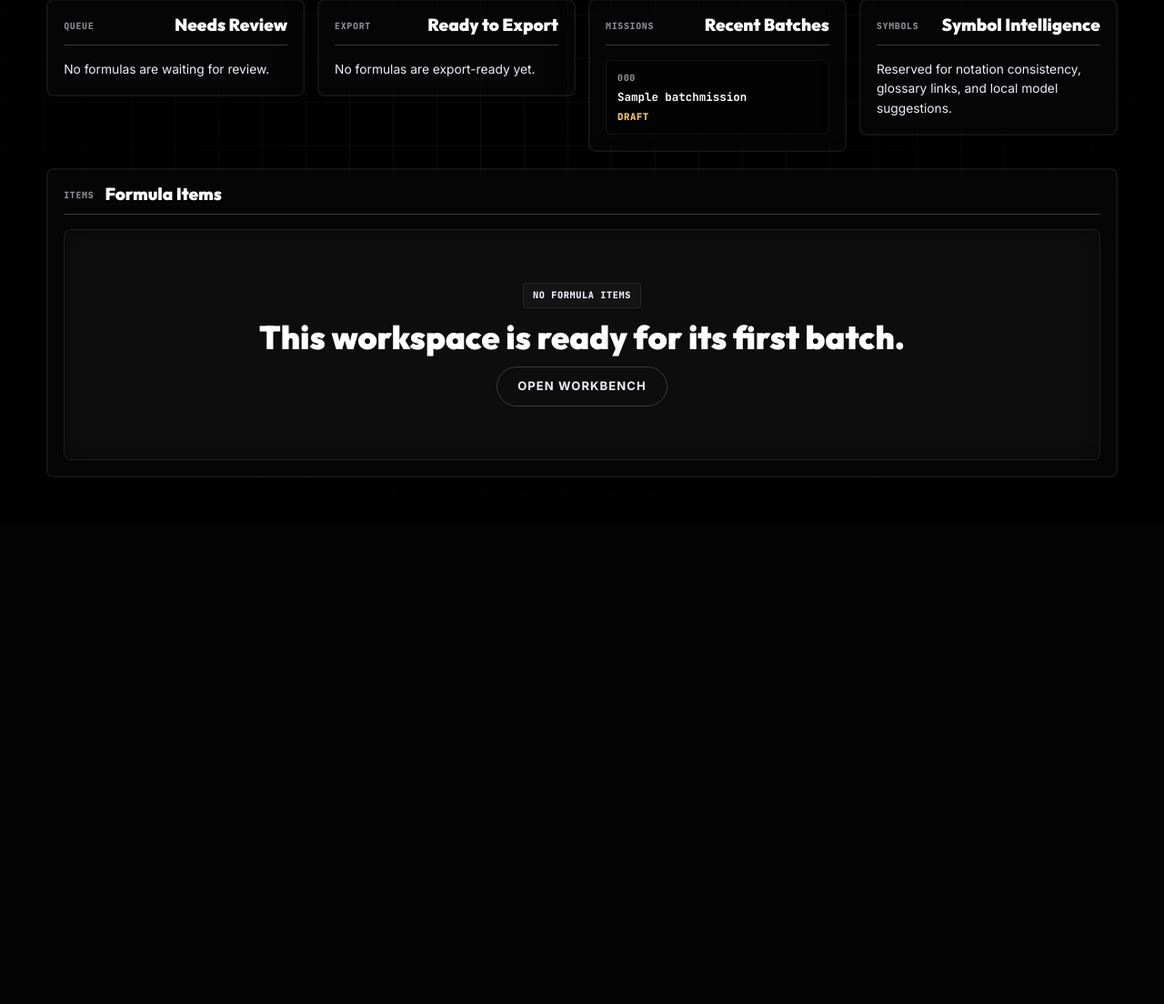
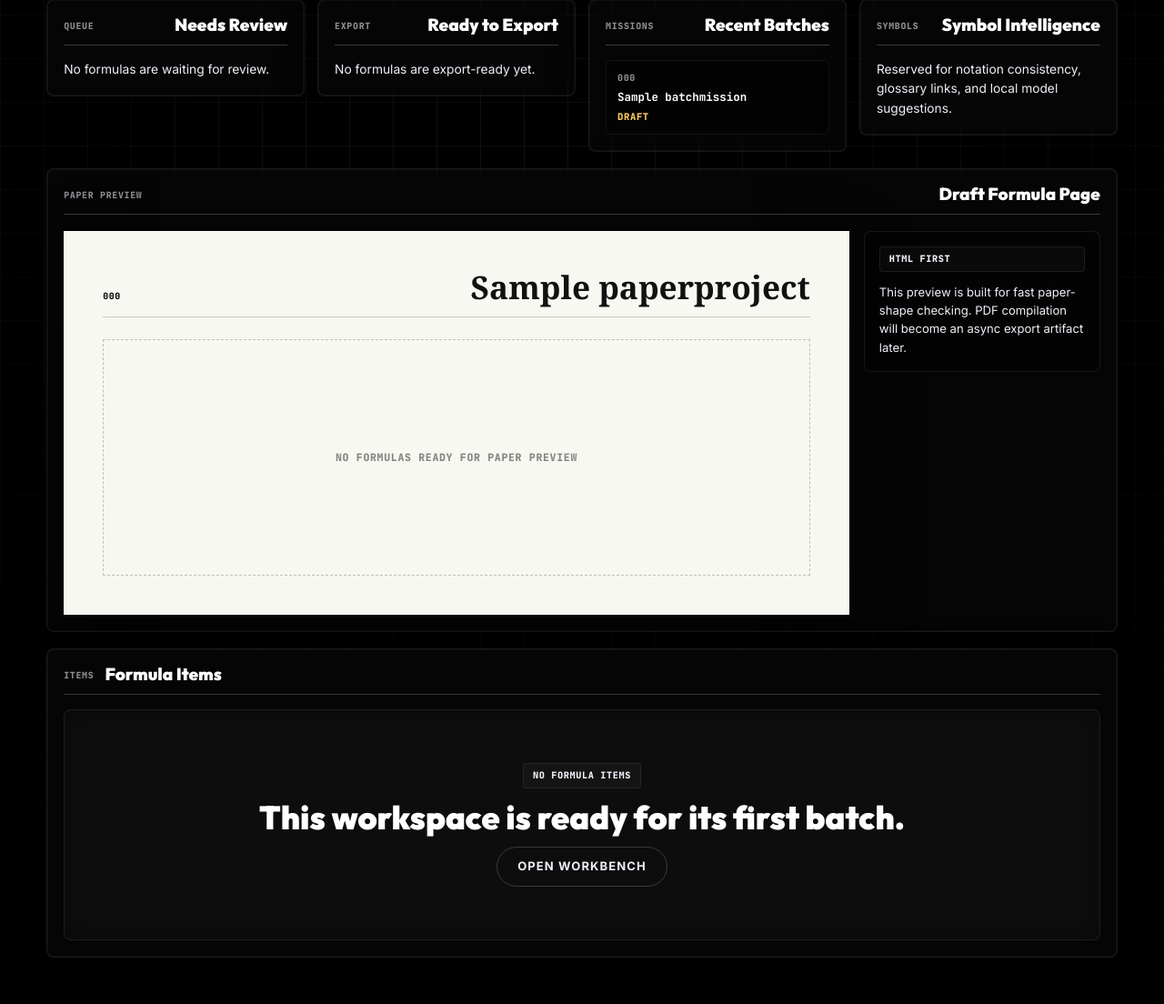
Before and after one commit to Timcai06/LinuxWeek11-Django-FormulaLab, a Django app: page /projects/00000000-0000-0000-0000-000000000001/ in a window 1280 px wide. Shown: the part 368-1472 px from the top of the page at 91% size. Before the commit the page ends 893 px from the top, so only its background shows below. Run offline with Django 5.2, Linux system fonts and the light colour scheme; tables that the repository leaves empty hold one stand-in row (values such as "Sample post"); data that the repository does not hold is empty; parts of the project's set-up code (start-up, migrations or seed data) failed here and were passed over; some libraries are stand-ins or nearby versions.

Commit message:
Add project paper preview

```diff
--- a/apps/formulas/static/formulas/css/pages/projects.css
+++ b/apps/formulas/static/formulas/css/pages/projects.css
@@ -59,6 +59,7 @@
 .project-card,
 .workspace-panel,
 .formula-items-panel,
+.paper-preview-panel,
 .project-empty-state,
 .workspace-overview > div,
 .formula-item-row {
@@ -300,6 +301,117 @@
     margin-top: 18px;
 }
 
+.paper-preview-panel {
+    display: grid;
+    gap: 18px;
+    margin-top: 18px;
+    padding: 18px;
+}
+
+.paper-preview-layout {
+    display: grid;
+    grid-template-columns: minmax(0, 1fr) 260px;
+    gap: 16px;
+    align-items: start;
+}
+
+.paper-sheet {
+    min-height: 420px;
+    padding: clamp(20px, 4vw, 42px);
+    border: 1px solid rgba(255, 255, 255, 0.14);
+    background: #f8f8f2;
+    color: #111111;
+    box-shadow: 0 24px 70px rgba(0, 0, 0, 0.44);
+}
+
+.paper-sheet header {
+    display: flex;
+    align-items: baseline;
+    justify-content: space-between;
+    gap: 14px;
+    padding-bottom: 14px;
+    border-bottom: 1px solid rgba(0, 0, 0, 0.18);
+}
+
+.paper-sheet header span,
+.paper-formula-meta span {
+    font-family: var(--font-mono);
+    font-size: 0.62rem;
+    font-weight: 900;
+    letter-spacing: 0.06em;
+    text-transform: uppercase;
+}
+
+.paper-sheet header strong {
+    overflow-wrap: anywhere;
+    font-family: Georgia, "Times New Roman", serif;
+    font-size: clamp(1.3rem, 3vw, 2.2rem);
+    line-height: 1.05;
+    text-align: right;
+}
+
+.paper-body {
+    display: grid;
+    gap: 18px;
+    margin-top: 24px;
+}
+
+.paper-formula-block {
+    display: grid;
+    gap: 10px;
+    padding: 16px 0;
+    border-bottom: 1px solid rgba(0, 0, 0, 0.12);
+}
+
+.paper-formula-meta {
+    display: flex;
+    flex-wrap: wrap;
+    gap: 8px;
+    color: rgba(0, 0, 0, 0.54);
+}
+
+.paper-rendered-formula {
+    min-height: 74px;
+    display: grid;
+    place-items: center;
+    overflow-x: auto;
+    padding: 10px;
+    color: #000000;
+}
+
+.paper-rendered-formula .katex {
+    color: #000000;
+    font-size: 1.16rem;
+}
+
+.paper-preview-empty {
+    min-height: 260px;
+    display: grid;
+    place-items: center;
+    border: 1px dashed rgba(0, 0, 0, 0.22);
+    color: rgba(0, 0, 0, 0.46);
+    font-family: var(--font-mono);
+    font-size: 0.72rem;
+    font-weight: 900;
+    letter-spacing: 0.06em;
+}
+
+.paper-preview-notes {
+    display: grid;
+    gap: 12px;
+    padding: 16px;
+    border: 1px solid rgba(255, 255, 255, 0.08);
+    background: rgba(0, 0, 0, 0.32);
+    border-radius: 8px;
+}
+
+.paper-preview-notes p {
+    margin: 0;
+    color: var(--muted);
+    font-size: 0.82rem;
+    line-height: 1.55;
+}
+
 .formula-items-panel .panel-heading {
     justify-content: flex-start;
 }
--- /dev/null
+++ b/apps/formulas/static/formulas/js/project_workspace.js
@@ -0,0 +1,71 @@
+(function () {
+    const maxKatexAttempts = 80;
+
+    function cleanLatex(source) {
+        return (source || "").replace(/\$\$/g, "").replace(/\$/g, "").trim();
+    }
+
+    function renderLatex(source, target, displayMode) {
+        const latex = cleanLatex(source);
+        if (!target) {
+            return;
+        }
+        if (!latex || latex === "No LaTeX captured") {
+            target.textContent = "No LaTeX captured.";
+            return;
+        }
+        if (!window.katex) {
+            target.textContent = "Loading formula renderer...";
+            return;
+        }
+        try {
+            window.katex.render(latex, target, { throwOnError: false, displayMode });
+        } catch (error) {
+            target.textContent = latex;
+        }
+    }
+
+    function renderWhenReady(callback, attempt) {
+        if (window.katex || attempt >= maxKatexAttempts) {
+            callback();
+            return;
+        }
+        window.setTimeout(() => renderWhenReady(callback, attempt + 1), 50);
+    }
+
+    function renderFormulaItems() {
+        document.querySelectorAll(".formula-item-row").forEach((row) => {
+            const sourceNode = row.querySelector("[data-latex-source-text]");
+            const previewNode = row.querySelector("[data-project-katex-preview]");
+            if (!sourceNode || !previewNode) {
+                return;
+            }
+            renderLatex(sourceNode.textContent, previewNode, true);
+        });
+    }
+
+    function previewData() {
+        const dataNode = document.getElementById("paper-preview-data");
+        if (!dataNode) {
+            return [];
+        }
+        try {
+            return JSON.parse(dataNode.textContent);
+        } catch (error) {
+            return [];
+        }
+    }
+
+    function renderPaperPreview() {
+        const byCode = new Map(previewData().map((item) => [item.code, item]));
+        document.querySelectorAll("[data-paper-preview-slot]").forEach((slot) => {
+            const item = byCode.get(slot.dataset.previewCode);
+            renderLatex(item ? item.latex : slot.textContent, slot, true);
+        });
+    }
+
+    renderWhenReady(() => {
+        renderFormulaItems();
+        renderPaperPreview();
+    }, 0);
+})();
--- a/apps/formulas/templates/formulas/project_workspace.html
+++ b/apps/formulas/templates/formulas/project_workspace.html
@@ -3,10 +3,11 @@
 
 {% block title %}{{ project.name }} - Formula Lab{% endblock %}
 {% block page_css %}
-<link rel="stylesheet" href="{% static 'formulas/css/pages/projects.css' %}">
+<link rel="stylesheet" href="{% static 'formulas/css/pages/projects.css' %}?v=preview-workbench">
 {% endblock %}
 
 {% block content %}
+{{ paper_preview_items|json_script:"paper-preview-data" }}
 <section class="workspace-shell">
     <div class="workspace-header">
         <div class="section-header">
@@ -112,6 +113,43 @@
         </section>
     </div>
 
+    <section class="paper-preview-panel" aria-label="Paper preview">
+        <div class="panel-heading">
+            <p>PAPER PREVIEW</p>
+            <h2>Draft Formula Page</h2>
+        </div>
+        <div class="paper-preview-layout">
+            <article class="paper-sheet">
+                <header>
+                    <span>{{ project.project_code }}</span>
+                    <strong>{{ project.name }}</strong>
+                </header>
+                <div class="paper-body">
+                    {% for preview_item in paper_preview_items %}
+                        <section class="paper-formula-block">
+                            <div class="paper-formula-meta">
+                                <span>{{ preview_item.code }}</span>
+                                <span>{{ preview_item.batch_title|default:"Untitled batch" }}</span>
+                                <span>Q {{ preview_item.quality_score|default:0 }}</span>
+                            </div>
+                            <div class="paper-rendered-formula" data-paper-preview-slot data-preview-code="{{ preview_item.code }}">
+                                {{ preview_item.latex }}
+                            </div>
+                        </section>
+                    {% empty %}
+                        <div class="paper-preview-empty">
+                            <span>NO FORMULAS READY FOR PAPER PREVIEW</span>
+                        </div>
+                    {% endfor %}
+                </div>
+            </article>
+            <aside class="paper-preview-notes">
+                <span class="empty-kicker">HTML FIRST</span>
+                <p>This preview is built for fast paper-shape checking. PDF compilation will become an async export artifact later.</p>
+            </aside>
+        </div>
+    </section>
+
     <section class="formula-items-panel">
         <div class="panel-heading">
             <p>ITEMS</p>
@@ -125,7 +163,16 @@
                         <span>{{ item.status|upper }}</span>
                         <span>Q {{ item.quality_score|default:0 }}</span>
                     </div>
-                    <pre>{% if item.latex_current %}{{ item.latex_current }}{% elif item.recognition_job.latex_result %}{{ item.recognition_job.latex_result }}{% else %}No LaTeX captured{% endif %}</pre>
+                    <div class="formula-source-preview">
+                        <div class="formula-source-block">
+                            <span>LATEX SOURCE</span>
+                            <pre data-latex-source-text>{% if item.latex_current %}{{ item.latex_current }}{% elif item.recognition_job.latex_result %}{{ item.recognition_job.latex_result }}{% else %}No LaTeX captured{% endif %}</pre>
+                        </div>
+                        <div class="formula-render-block">
+                            <span>LATEX PREVIEW</span>
+                            <div class="formula-render-surface" data-project-katex-preview></div>
+                        </div>
+                    </div>
                 </article>
             {% empty %}
                 <div class="project-empty-state compact">
@@ -138,3 +185,7 @@
     </section>
 </section>
 {% endblock %}
+
+{% block page_js %}
+<script defer src="{% static 'formulas/js/project_workspace.js' %}"></script>
+{% endblock %}
--- a/apps/formulas/templates/formulas/projects.html
+++ b/apps/formulas/templates/formulas/projects.html
@@ -3,7 +3,7 @@
 
 {% block title %}Projects - Formula Lab{% endblock %}
 {% block page_css %}
-<link rel="stylesheet" href="{% static 'formulas/css/pages/projects.css' %}">
+<link rel="stylesheet" href="{% static 'formulas/css/pages/projects.css' %}?v=preview-workbench">
 {% endblock %}
 
 {% block content %}
--- a/apps/formulas/views.py
+++ b/apps/formulas/views.py
@@ -100,7 +100,21 @@ def projects(request):
 def project_workspace(request, project_id):
     project = get_object_or_404(PaperProject, id=project_id)
     batches = project.batches.all()[:6]
-    formula_items = project.formula_items.select_related("batch", "recognition_job")[:20]
+    formula_items = list(project.formula_items.select_related("batch", "recognition_job")[:20])
+    paper_preview_items = []
+    for item in formula_items:
+        latex = _formula_item_latex(item)
+        if not latex:
+            continue
+        paper_preview_items.append(
+            {
+                "code": item.formula_code,
+                "batch_title": item.batch.title,
+                "latex": latex,
+                "status": item.status,
+                "quality_score": item.quality_score,
+            }
+        )
     overview = {
         "total_formulas": project.formula_items.count(),
         "needs_review": project.formula_items.filter(status=FormulaItem.Status.NEEDS_REVIEW).count(),
@@ -115,6 +129,7 @@ def project_workspace(request, project_id):
             "project": project,
             "batches": batches,
             "formula_items": formula_items,
+            "paper_preview_items": paper_preview_items,
             "overview": overview,
         },
     )
@@ -269,6 +284,14 @@ def _mark_dispatch_failed(job: FormulaJob, failure_stage: str) -> None:
     )
 
 
+def _formula_item_latex(item: FormulaItem) -> str:
+    if item.latex_current:
+        return item.latex_current
+    if item.recognition_job and item.recognition_job.latex_result:
+        return item.recognition_job.latex_result
+    return ""
+
+
 def health_api(request):
     return JsonResponse(build_health_snapshot())
 
--- a/package.json
+++ b/package.json
@@ -4,7 +4,7 @@
   "scripts": {
     "build:layout": "esbuild frontend/formulas/layout_intelligence.js --bundle --format=iife --global-name=FormulaLayoutBundle --outfile=apps/formulas/static/formulas/js/generated/layout-intelligence.js",
     "build": "npm run build:layout",
-    "check:frontend": "npm run build:layout && node --check frontend/formulas/layout_intelligence.js",
+    "check:frontend": "npm run build:layout && node --check frontend/formulas/layout_intelligence.js && node --check apps/formulas/static/formulas/js/project_workspace.js",
     "e2e": "playwright test"
   },
   "dependencies": {
```
Also changed, not shown: other parts of apps/formulas/static/formulas/css/pages/projects.css (+44 -3 lines), docs/07-页面与交互流程.md (+3 -1 lines), docs/superpowers/plans/2026-05-20-project-preview-workbench.md (added, +35 -0 lines), tests/formulas/test_views.py (+63 -0 lines).
